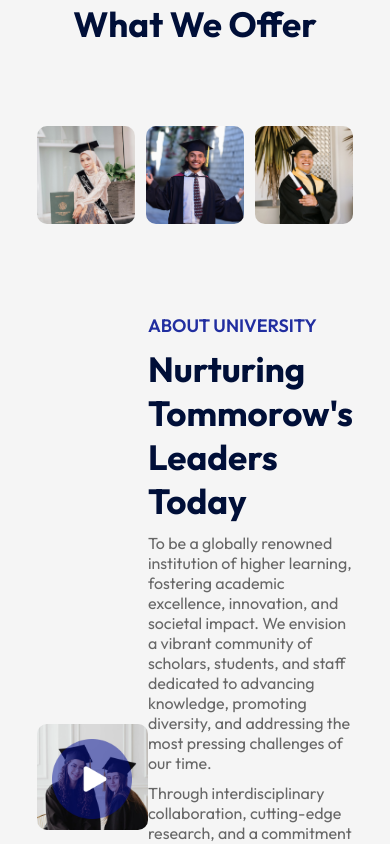
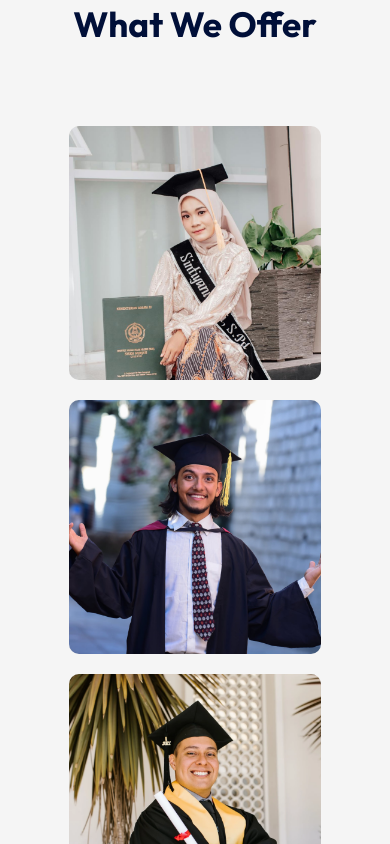
Before and after one commit to fmfahath/react-edusity, a React app: page / in a window 390 px wide. Shown: the part 940-1784 px from the top of the page. Built offline with nearby package versions, Linux system fonts and the light colour scheme; the HTML template or start-up script is replaced by a standard one.

Commit message:
program component - responsive added

```diff
--- a/src/components/Programs/Programs.css
+++ b/src/components/Programs/Programs.css
@@ -47,3 +47,15 @@
     padding-top: 0;
     opacity: 1;
 }
+
+/* media query */
+@media (max-width: 650px) {
+    .programs {
+        flex-direction: column;
+    }
+
+    .program {
+        width: 80%;
+        margin-bottom: 20px;
+    }
+}
```
